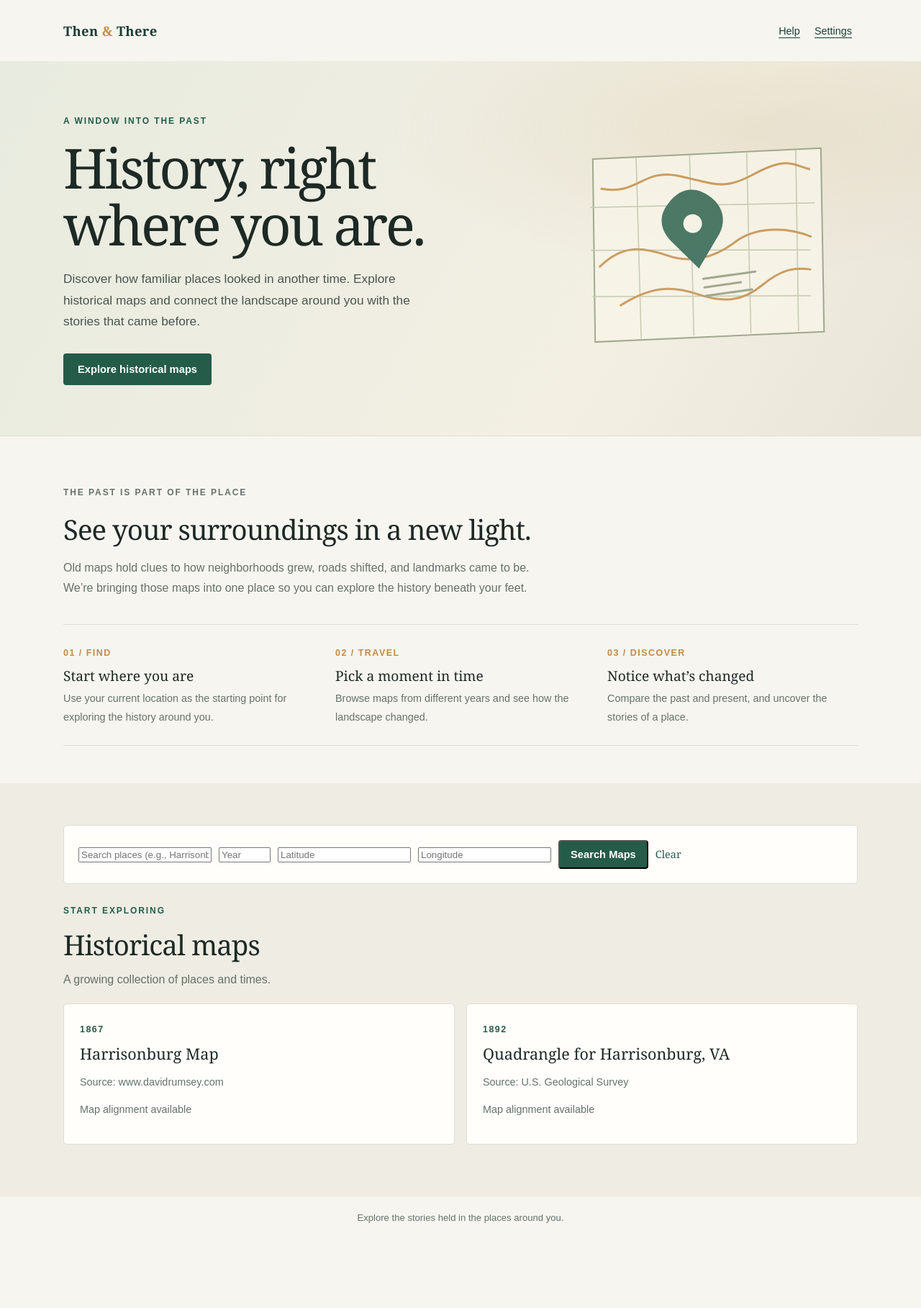
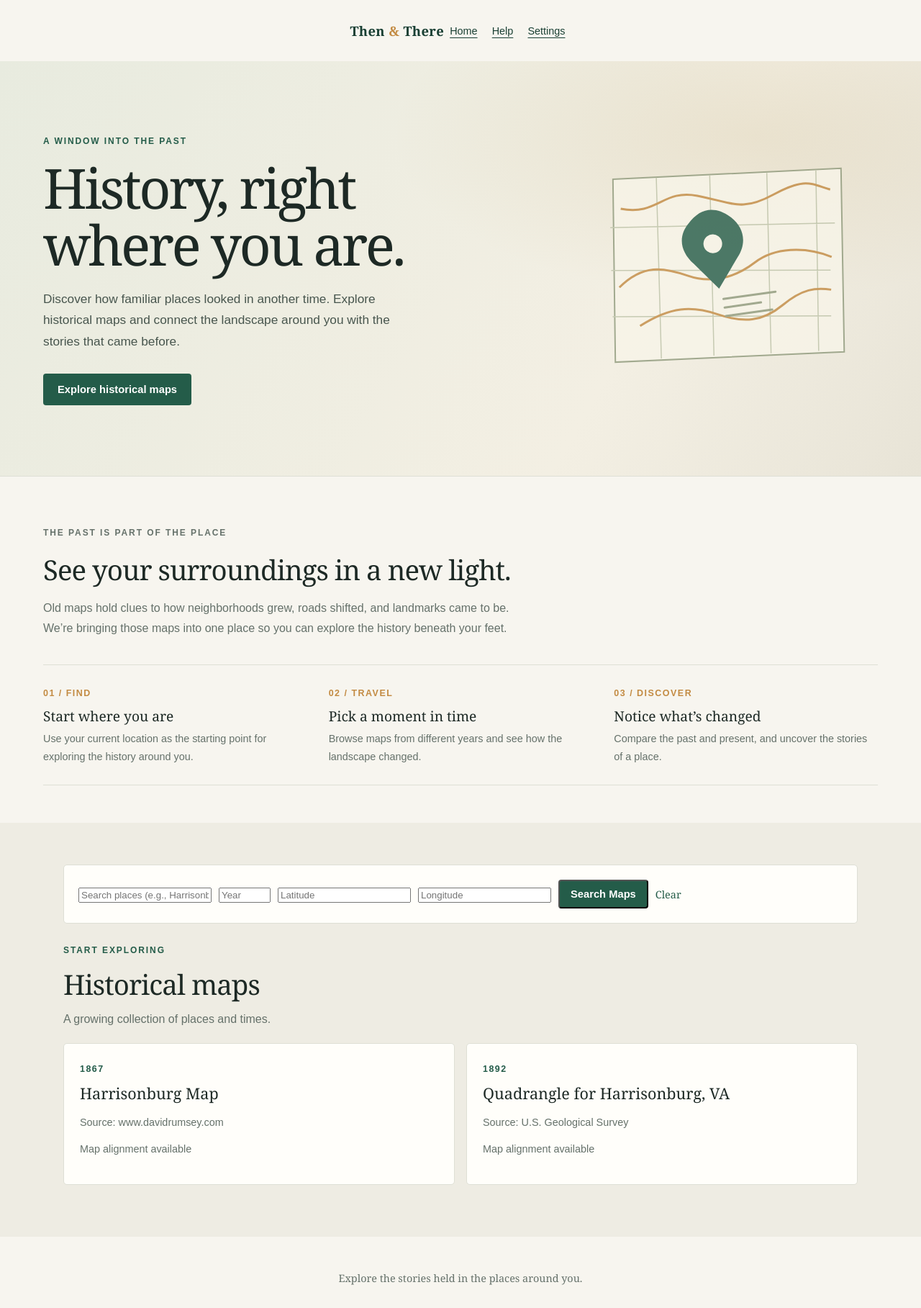
Before and after one commit to CS-347-F26/team-6-final-project, a Django app: page /catalog/home/ in a window 1280 px wide. Shown: the whole page at 72% size. Before the commit the page ends 1699 px from the top, so only its background shows below. Run offline with Django 5.2, Linux system fonts and the light colour scheme; data comes from the database, SQL or seed files in the repository.

Commit message:
fixed not having a home button in between pages

```diff
--- a/catalog/static/catalog/css/base.css
+++ b/catalog/static/catalog/css/base.css
@@ -10,13 +10,20 @@
     --gold: #c38b43;
 }
 
-* { box-sizing: border-box; }
+- { box-sizing: border-box; }
 
 body {
     margin: 0;
     background: var(--paper);
     color: var(--ink);
     font-family: Georgia, "Times New Roman", serif;
+    display: flex;
+    flex-direction: column;
+    min-height: 100vh;
+}
+
+main {
+    flex-grow: 1;
 }
 
 a { color: inherit; }
@@ -60,6 +67,14 @@ select:focus-visible {
     text-underline-offset: 4px;
 }
 
+/* Footer */
+.site-footer {
+    text-align: center;
+    padding: 3rem 1rem 2rem 1rem;
+    color: var(--muted);
+    font-size: 0.9rem;
+}
+
 /* Shared components */
 .eyebrow {
     color: var(--green);
--- a/catalog/static/catalog/css/home.css
+++ b/catalog/static/catalog/css/home.css
@@ -137,14 +137,6 @@
 .empty-state { max-width: 680px; }
 .empty-state p { margin-bottom: 0; }
 
-.site-footer {
-    color: var(--muted);
-    font-family: Arial, sans-serif;
-    font-size: .82rem;
-    padding: 22px 28px;
-    text-align: center;
-}
-
 /* Responsive */
 @media (max-width: 860px) {
     .hero-inner {
--- a/catalog/templates/base_generic.html
+++ b/catalog/templates/base_generic.html
@@ -17,12 +17,13 @@
     <header class="site-header">
         <a class="brand" href="{% url 'home' %}">Then <span>&amp;</span> There</a>
         <nav aria-label="{% trans 'Main navigation' %}">
+            <a class="header-link" href="{% url 'home' %}">{% trans "Home" %}</a>
             <a class="header-link" href="{% url 'help' %}">{% trans "Help" %}</a>
             <a class="header-link" href="{% url 'settings' %}">{% trans "Settings" %}</a>
         </nav>
     </header>
 
-    <!-- Placeholder for page-specific main wrapper classes -->
+    <!-- The main tag needs to exist outside of any other wrappers so flex-grow can work -->
     <main class="{% block main_class %}{% endblock %}">
         {% block content %}{% endblock %}
     </main>
```
